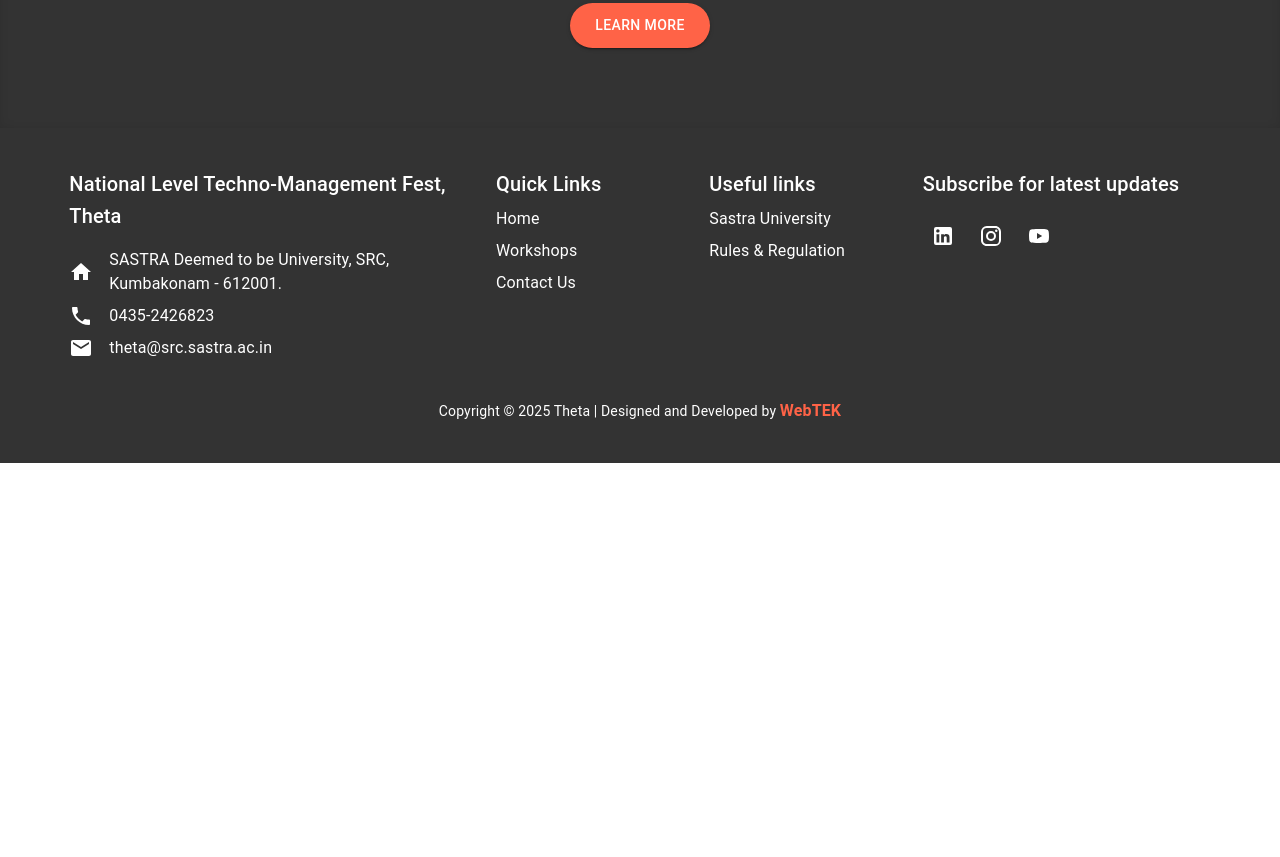
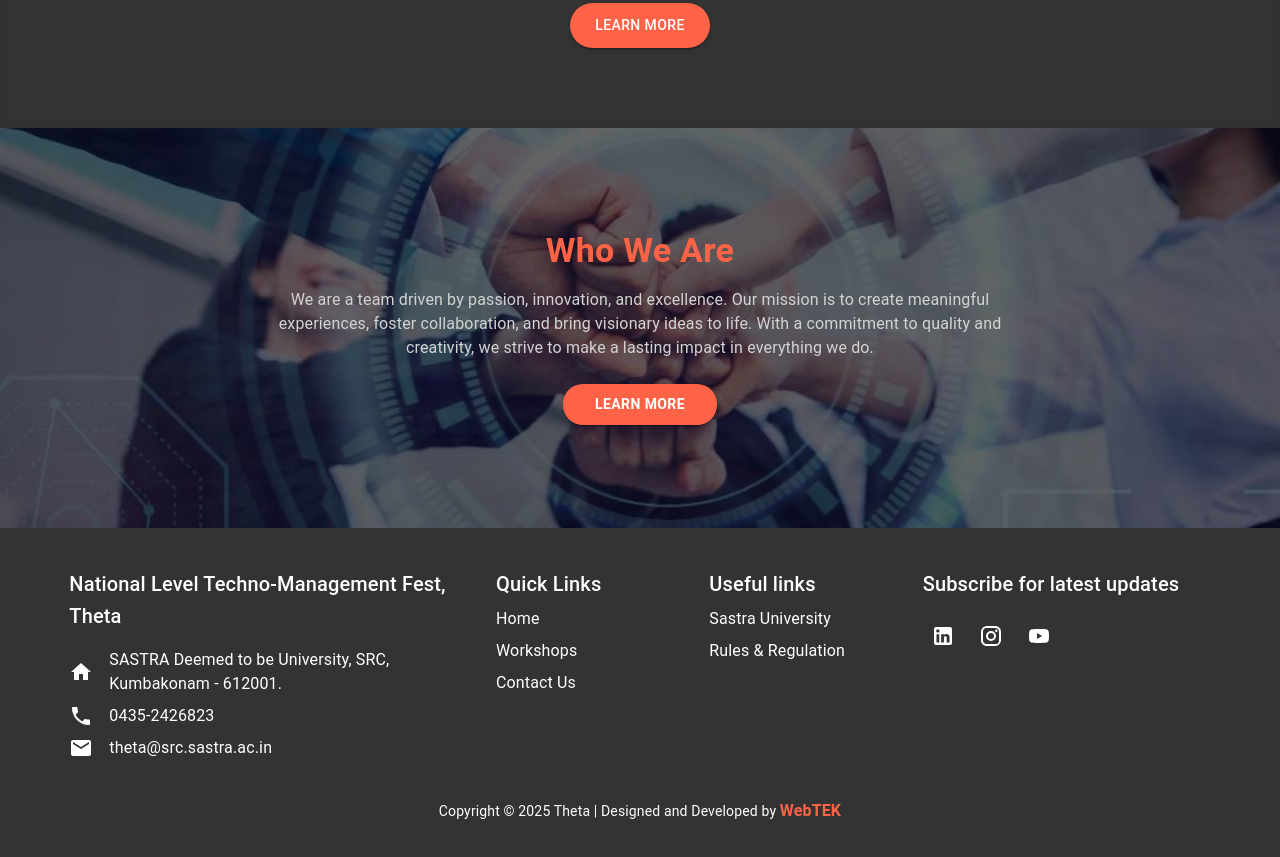
Before and after one commit to AMDHAAROON/Project-1, a React (Create React App) app: page / in a window 1280 px wide. Shown: the part 1380-2237 px from the top of the page. Before the commit the page ends 1843 px from the top, so only its background shows below. Built offline with nearby package versions, Linux system fonts and the light colour scheme.

Commit message:
Add About Us section with scroll animation and background image to Home page

```diff
--- /dev/null
+++ b/src/Component/AboutUsSection.jsx
@@ -0,0 +1,122 @@
+import React, { useState, useEffect, useRef } from "react";
+import { Box, Typography, Button } from "@mui/material";
+import { aboutUsImage } from "../utility/data"; // Import the image path
+import { Link } from "react-router-dom";
+
+const AboutUsSection = () => {
+  const [isVisible, setIsVisible] = useState(false);
+  const textRef = useRef(null);
+
+  const handleScroll = () => {
+    if (textRef.current) {
+      const { top, bottom } = textRef.current.getBoundingClientRect();
+      const windowHeight = window.innerHeight;
+
+      // Trigger animation when the section is within the viewport
+      if (top < windowHeight * 0.8 && bottom > 0) {
+        setIsVisible(true);
+      } else {
+        setIsVisible(false);
+      }
+    }
+  };
+
+  useEffect(() => {
+    window.addEventListener("scroll", handleScroll);
+    handleScroll(); // Check on mount in case it's already visible
+
+    return () => {
+      window.removeEventListener("scroll", handleScroll);
+    };
+  }, []);
+
+  return (
+    <Box
+      sx={{
+        position: "relative",
+        width: "100%",
+        height: "400px",
+        background: `url(${aboutUsImage}) center/cover no-repeat`,
+        display: "flex",
+        alignItems: "center",
+        justifyContent: "center",
+      }}
+    >
+      {/* Overlay */}
+      <Box
+        sx={{
+          position: "absolute",
+          width: "100%",
+          height: "100%",
+          backgroundColor: "rgba(0, 0, 0, 0.6)",
+        }}
+      />
+
+      {/* Content with Scroll Animation */}
+      <Box
+        ref={textRef}
+        sx={{
+          position: "relative",
+          textAlign: "center",
+          color: "white",
+          maxWidth: "800px",
+          p: 3,
+        }}
+      >
+        <Typography
+          variant="h4"
+          sx={{
+            fontWeight: "bold",
+            mb: 2,
+            color: "#FF6347",
+            opacity: isVisible ? 1 : 0,
+            transform: isVisible ? "translateY(0)" : "translateY(20px)",
+            transition: "opacity 0.8s ease, transform 0.8s ease",
+          }}
+        >
+          Who We Are
+        </Typography>
+
+        <Typography
+          variant="body1"
+          sx={{
+            mb: 3,
+            color: "#D3D3D3",
+            opacity: isVisible ? 1 : 0,
+            transform: isVisible ? "translateY(0)" : "translateY(20px)",
+            transition: "opacity 0.8s ease, transform 0.8s ease 0.2s",
+          }}
+        >
+          We are a team driven by passion, innovation, and excellence. Our
+          mission is to create meaningful experiences, foster collaboration,
+          and bring visionary ideas to life. With a commitment to quality and
+          creativity, we strive to make a lasting impact in everything we do.
+        </Typography>
+
+        <Button
+          component={Link}
+          to="/about-us"
+          variant="contained"
+          sx={{
+            backgroundColor: "#FF6347",
+            color: "white",
+            fontWeight: "bold",
+            borderRadius: "20px",
+            px: 4,
+            py: 1,
+            opacity: isVisible ? 1 : 0,
+            transform: isVisible ? "translateY(0)" : "translateY(20px)",
+            transition: "opacity 0.8s ease, transform 0.8s ease 0.4s",
+            "&:hover": {
+              backgroundColor: "#E74C3C",
+            },
+          }}
+        >
+          Learn More
+        </Button>
+      </Box>
+    </Box>
+  );
+};
+
+export default AboutUsSection;
--- a/src/Pages/Home.js
+++ b/src/Pages/Home.js
@@ -2,7 +2,8 @@ import React from "react";
 import Navbar from "../Component/Navbar";
 import Footer from "../Component/Footer";
 import Carousel from "../Component/Carousel";
-import Service from "../Component/ServiceCards"
+import Service from "../Component/ServiceCards";
+import About from "../Component/AboutUsSection"
 import { Box } from "@mui/material";
 
 const Home = () => {
@@ -18,6 +19,9 @@ const Home = () => {
    <Box>
     <Service />
    </Box>
+   <Box>
+    <About />
+   </Box>
 
       <Box sx={{ mt: 'auto' }}>
         <Footer />
--- a/src/utility/data.js
+++ b/src/utility/data.js
@@ -62,3 +62,5 @@ export const servicesData = [
       imagepath: './Assets/service3.jpg', // Path to local image
     },
   ];
+
+  export const aboutUsImage = "./Assets/overlay.jpg"; // Adjust the path as needed
```
Also changed, not shown: public/Assets/overlay.jpg (added).
